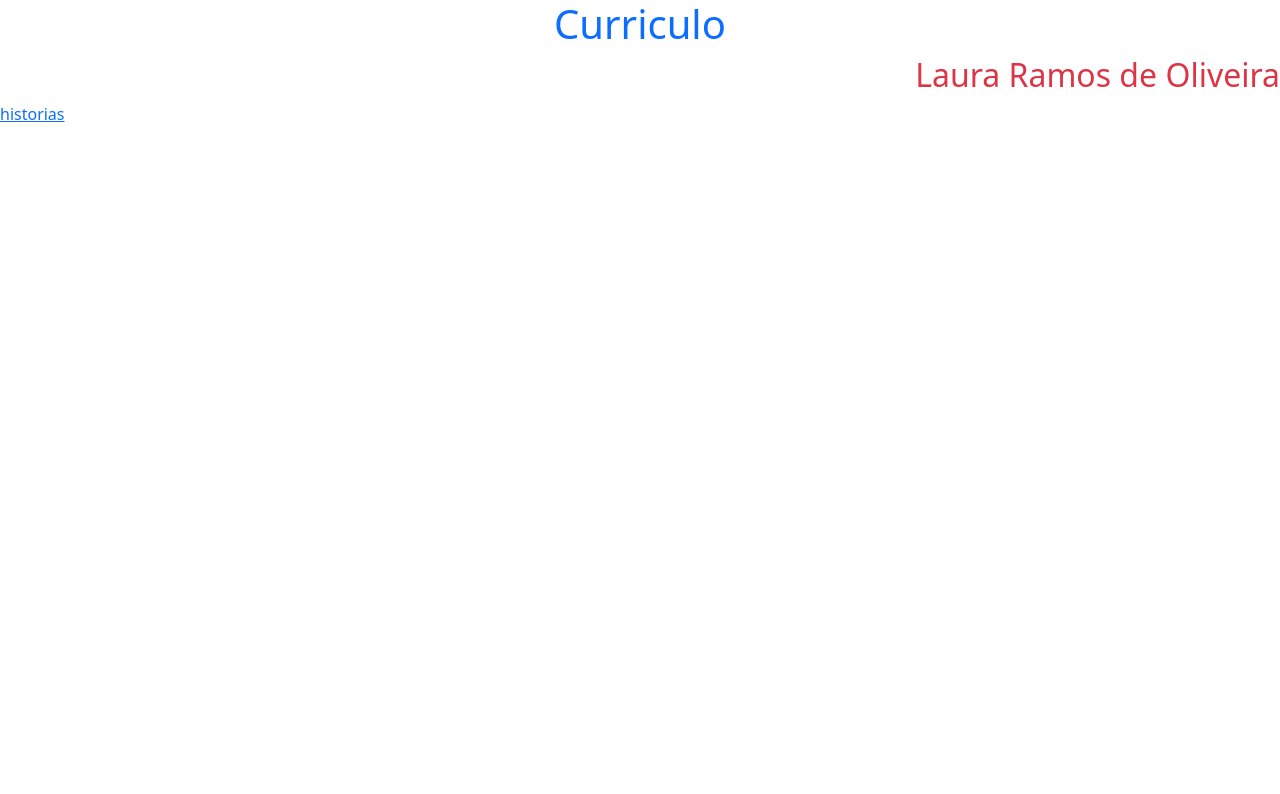
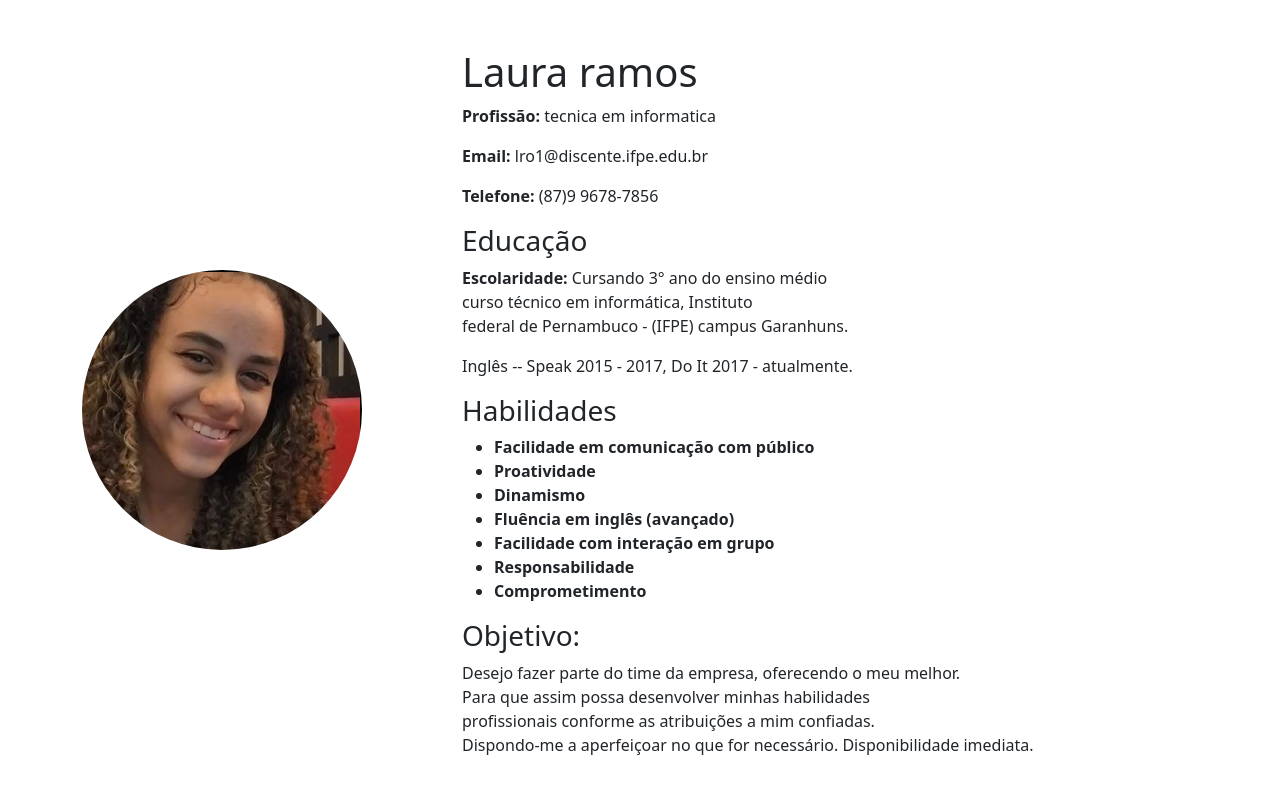
Before and after one commit to LauraRamosdeOliveira/LauraRamosdeOliveira.github.io, a plain HTML site: page index.html in a window 1280 px wide. Drawn offline with nearby package versions, Linux system fonts and the light colour scheme.

Commit message:
meu curriculo

```diff
--- a/index.html
+++ b/index.html
@@ -1,20 +1,44 @@
 <!DOCTYPE html>
-<html lang="pt-Br">
+<html lang="pt-br">
 <head>
     <meta charset="UTF-8">
     <meta name="viewport" content="width=device-width, initial-scale=1.0">
-    <link rel="stylesheet" href="	https://cdn.jsdelivr.net/npm/bootstrap@5.3.2/dist/css/bootstrap.min.css">
-
-    <title>Curriculo</title>
+    <title>Meu Currículo</title>
+    <link href="https://cdn.jsdelivr.net/npm/bootstrap@5.2.3/dist/css/bootstrap.min.css" rel="stylesheet">
 </head>
 <body>
-    <h1 class="text-center text-primary">
-        Curriculo
-    </h1>
-    <h2 class="text-end text-danger pd-3">
-        Laura Ramos de Oliveira
-    </h2>
-<a href="historias.html">historias</a>
+    <div class="container mt-5">
+        <div class="row justify-content-center align-items-center"> <!-- Adicione a classe align-items-center para centralizar verticalmente -->
+            <div class="col-md-4">
+                <img src="./img/foto.png" alt="Sua Foto" class="img-fluid rounded-circle">
+            </div>
+            <div class="col-md-8">
+                <h1>Laura ramos</h1>
+                <p><strong>Profissão:</strong> tecnica em informatica</p>
+                <p><strong>Email:</strong> lro1@discente.ifpe.edu.br</p>
+                <p><strong>Telefone:</strong> (87)9 9678-7856</p>
+                <h3>Educação</h3>
+                <p><strong>Escolaridade:</strong> Cursando 3° ano do ensino médio<br> curso técnico em informática,
+                     Instituto <br>federal de Pernambuco - (IFPE) campus Garanhuns.</p>
+                <p>Inglês -- Speak 2015 - 2017, Do It 2017 - atualmente.</p>
+                <h3>Habilidades</h3>
+                <ul class="fw-bold">
+                    <li>Facilidade em comunicação com público</li>
+                    <li>Proatividade</li>
+                    <li>Dinamismo</li>
+                    <li>Fluência em inglês (avançado)</li>
+                    <li>Facilidade com interação em grupo</li>
+                    <li>Responsabilidade</li>
+                    <li>Comprometimento</li>
+                </ul>
+                <h3>Objetivo:</h3>
+                <p>Desejo fazer parte do time da empresa, oferecendo o meu melhor.<br> Para que assim possa desenvolver minhas habilidades<br> profissionais conforme as atribuições a mim confiadas.<br> Dispondo-me a aperfeiçoar no que for necessário. Disponibilidade imediata.</p>
+            </div>
+        </div>
+    </div>
+
+    <script src="https://code.jquery.com/jquery-3.6.0.slim.min.js"></script>
+    <script src="https://cdn.jsdelivr.net/npm/@popperjs/core@2.11.6/dist/umd/popper.min.js"></script>
+    <script src="https://stackpath.bootstrapcdn.com/bootstrap/5.3.2/js/bootstrap.min.js"></script>
 </body>
-<script src="https://cdn.jsdelivr.net/npm/bootstrap@5.3.2/dist/js/bootstrap.bundle.min.js"></script>
 </html>
```
Also changed, not shown: img/foto.png (added).
